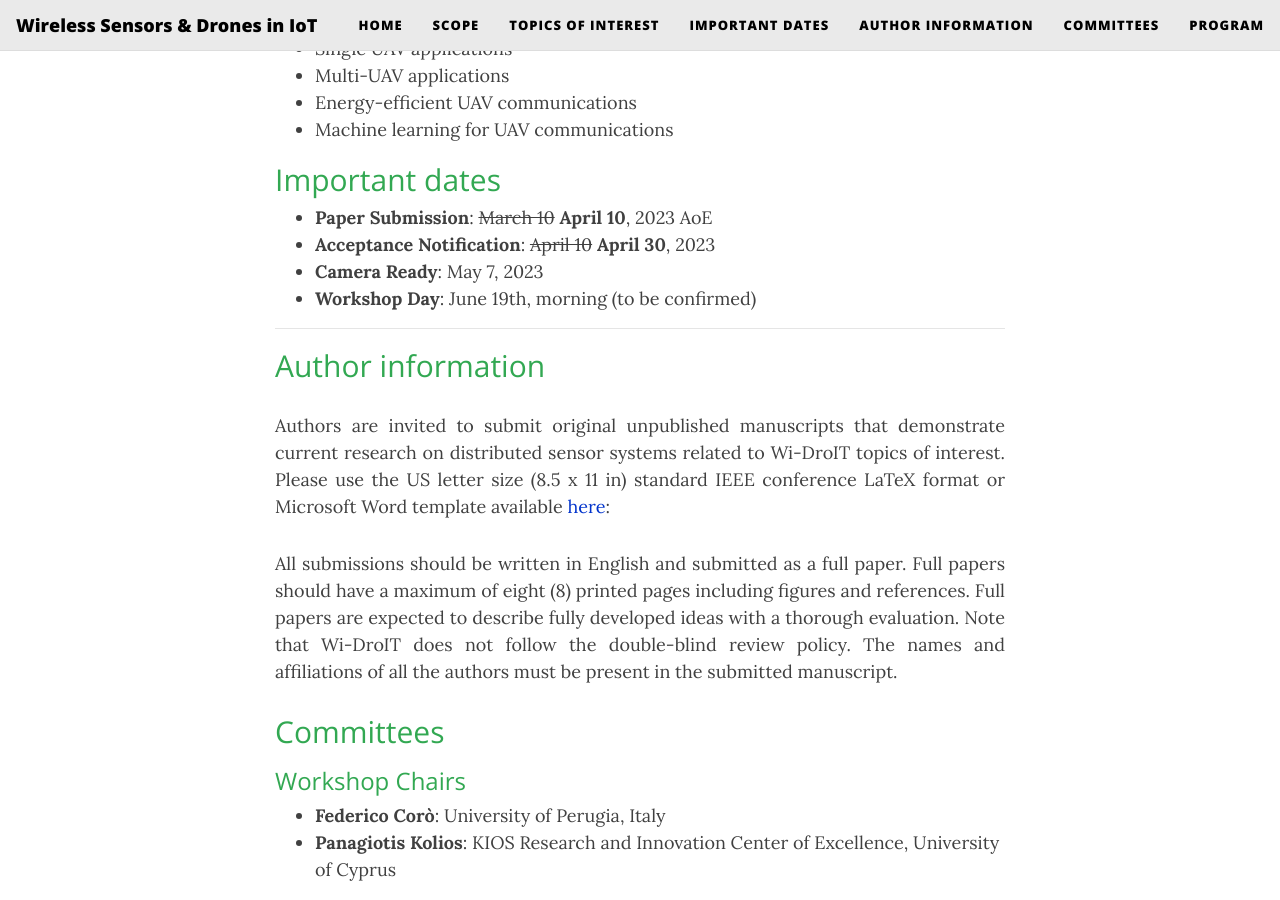
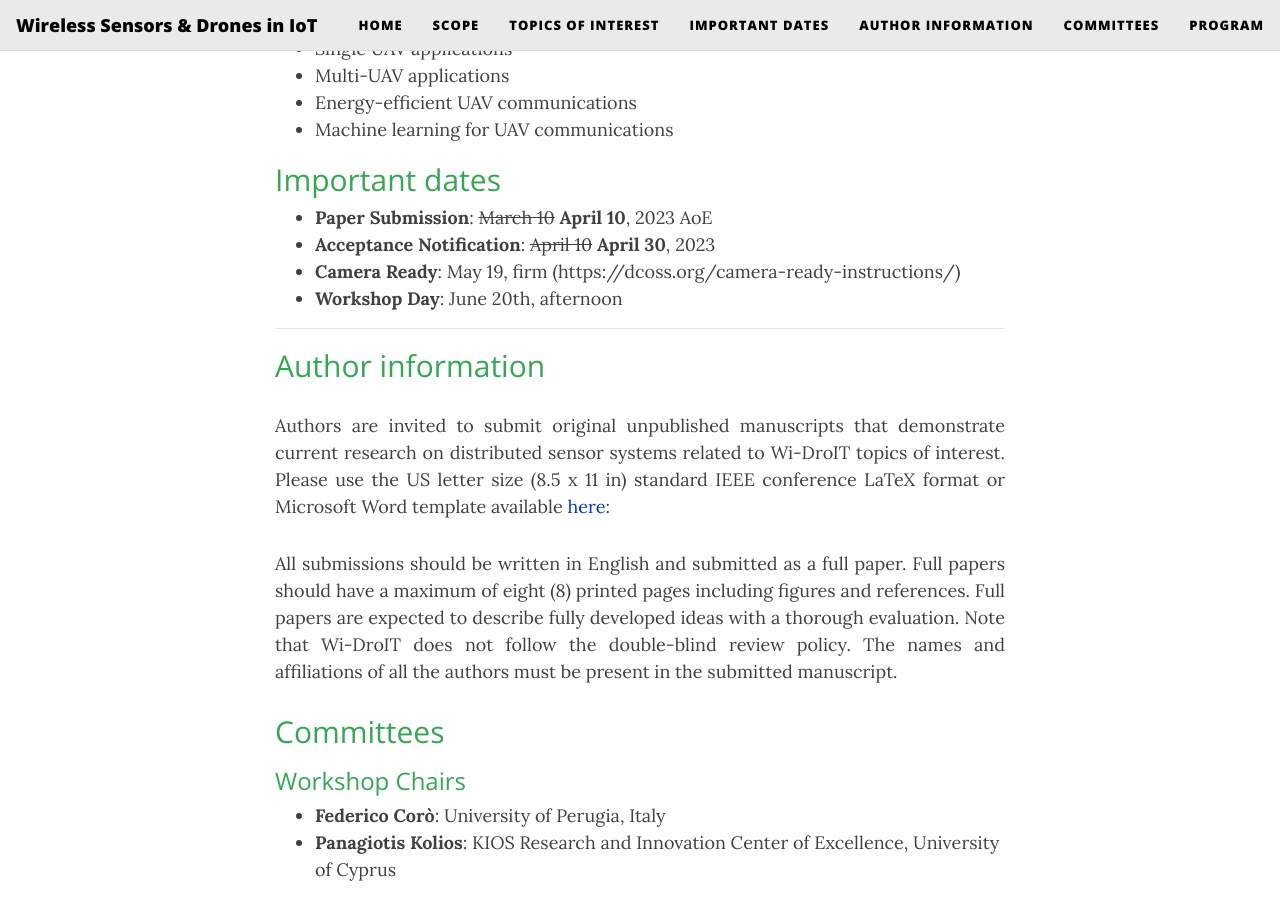
Before and after one commit to widroit2024/widroit2024.github.io, a Jekyll site: the page built from index.md, in a window 1280 px wide and 900 px high, scrolled down 1987 px. Built offline with Jekyll 4.4.1, drawn with Linux system fonts in a browser that asks for light colours; nearby versions of some CDN libraries.

Commit message:
Update index.md

```diff
--- a/index.md
+++ b/index.md
@@ -73,8 +73,8 @@ For this workshop, we seek papers that combine the design of algorithms and test
 
 - **Paper Submission**: ~~March 10~~ **April 10**, 2023 AoE
 - **Acceptance Notification**: ~~April 10~~ **April 30**, 2023
-- **Camera Ready**: May 7, 2023
-- **Workshop Day**: June 19th, morning (to be confirmed)
+- **Camera Ready**: May 19, firm (https://dcoss.org/camera-ready-instructions/)
+- **Workshop Day**: June 20th, afternoon
 
 
 * * *
```
